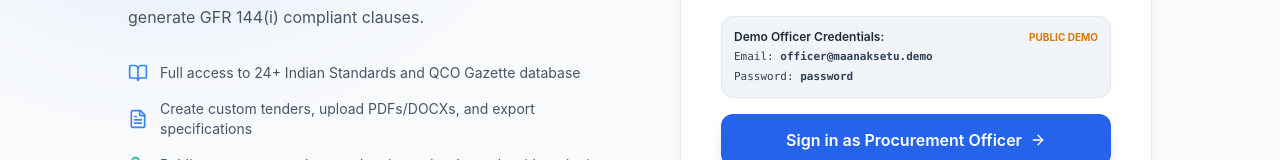
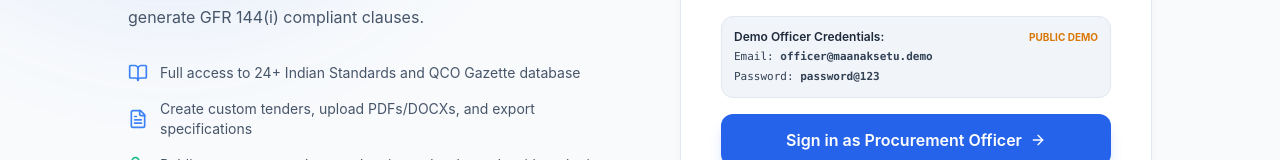
Before and after one commit to SHAIKFAYAZHUSSAIN/MaanakSetu, a Next.js app: page /login in a window 1280 px wide. Shown: the part 428-588 px from the top of the page. Built offline with nearby package versions, Linux system fonts and the light colour scheme.

Commit message:
security(auth): update demo password to password@123

```diff
--- a/src/app/api/auth/login/route.ts
+++ b/src/app/api/auth/login/route.ts
@@ -16,7 +16,7 @@
     }
   }
   const email = process.env.AUTH_LOGIN_EMAIL || 'officer@maanaksetu.demo';
-  const password = process.env.AUTH_LOGIN_PASSWORD || 'password';
+  const password = process.env.AUTH_LOGIN_PASSWORD || 'password@123';
   try {
     const body = await req.json();
     if (typeof body.email !== 'string' || typeof body.password !== 'string' || body.email.length > 254 || body.password.length > 256) return NextResponse.json({ error: 'Invalid email or password.' }, { status: 400 });
--- a/src/app/login/page.tsx
+++ b/src/app/login/page.tsx
@@ -13,7 +13,7 @@
 
   const handleFillDemo = () => {
     setEmail('officer@maanaksetu.demo');
-    setPassword('password');
+    setPassword('password@123');
     setError('');
   };
 
@@ -174,7 +174,7 @@
                 Email: <strong>officer@maanaksetu.demo</strong>
               </p>
               <p className="font-mono text-[11px] text-slate-700 dark:text-slate-300">
-                Password: <strong>password</strong>
+                Password: <strong>password@123</strong>
               </p>
             </div>
 
--- a/src/components/OfficerAuthModal.tsx
+++ b/src/components/OfficerAuthModal.tsx
@@ -17,7 +17,7 @@
   actionName = 'create or analyze a custom tender specification',
 }: OfficerAuthModalProps) {
   const [email, setEmail] = useState('officer@maanaksetu.demo');
-  const [password, setPassword] = useState('password');
+  const [password, setPassword] = useState('password@123');
   const [showPassword, setShowPassword] = useState(false);
   const [busy, setBusy] = useState(false);
   const [error, setError] = useState('');
```
Also changed, not shown: 1 other file (tests, documents, lock files or other folders).
